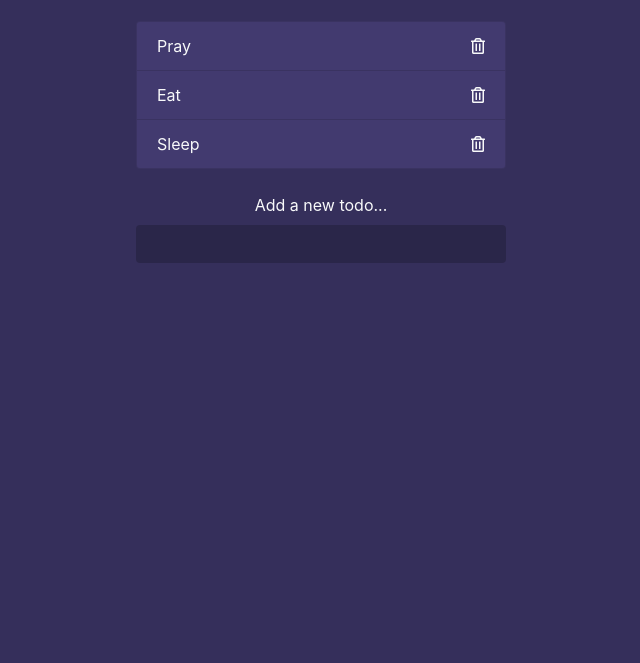
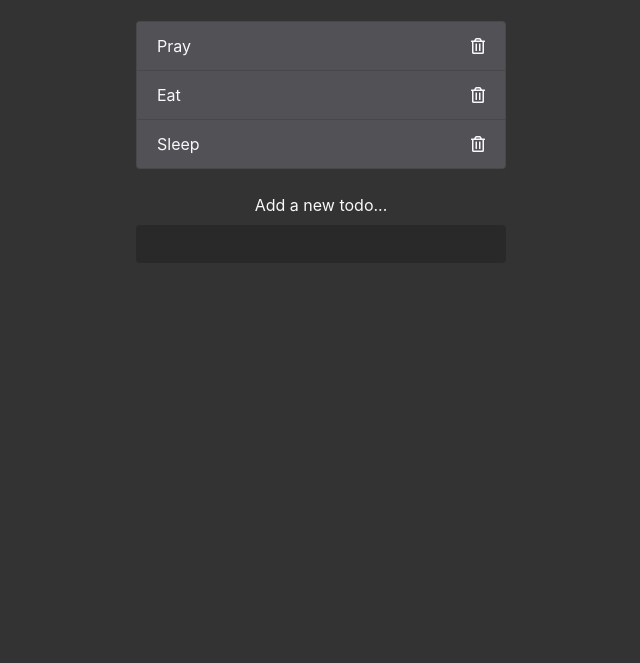
Before and after one commit to ccardow/new-todos, a plain HTML site: page index.html in a window 1280 px wide. Shown: the part 137-800 px from the top of the page, without its empty margins (319-959 px from the left). Drawn offline with nearby package versions, Linux system fonts and the light colour scheme.

Commit message:
not a fan of purple

```diff
--- a/styles.css
+++ b/styles.css
@@ -1,5 +1,5 @@
 body {
-  background: #352f5b;
+  background: #333;
 }
 .container {
   max-width: 400px;
@@ -12,7 +12,7 @@ input[type='text']:focus {
   max-width: 400px;
 }
 .todos li {
-  background: #423a6f;
+  background: #525155;
 }
 .delete {
   cursor: pointer;
```
